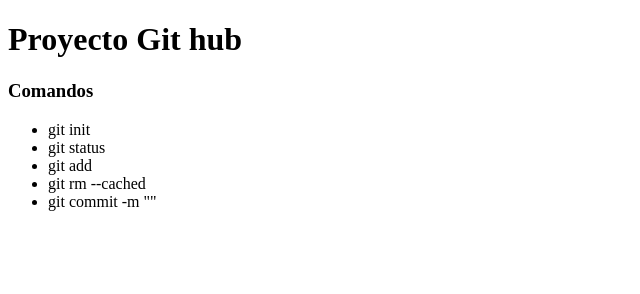
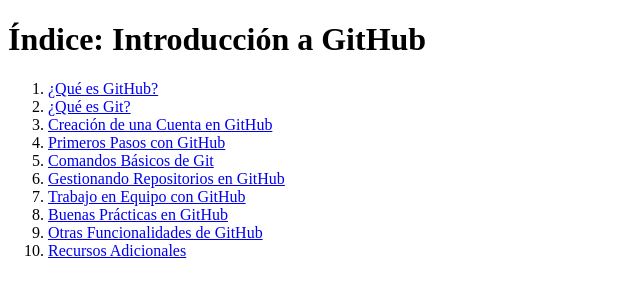
Before and after one commit to Maycol0212/Prueba, a plain HTML site: page Index.html in a window 1280 px wide. Shown: the whole page, without its empty margins (0-640 px from the left). Drawn offline with Linux system fonts and the light colour scheme.

Commit message:
Agregando contenido en index

```diff
--- a/Index.html
+++ b/Index.html
@@ -1,19 +1,23 @@
 <!DOCTYPE html>
-<html lang="en">
+<html lang="es">
 <head>
     <meta charset="UTF-8">
     <meta name="viewport" content="width=device-width, initial-scale=1.0">
-    <title>Document</title>
+    <title>Introducción a GitHub</title>
 </head>
 <body>
-     <h1>Proyecto Git hub</h1>
-    <h3>Comandos</h3>
-    <ul>
-        <li>git init</li>
-        <li>git status</li>
-        <li>git add</li>
-        <li>git rm --cached</li>
-        <li>git commit -m ""</li>
-    </ul>
+    <h1>Índice: Introducción a GitHub</h1>
+    <ol>
+        <li><a href="#que-es-github">¿Qué es GitHub?</a></li>
+        <li><a href="#que-es-git">¿Qué es Git?</a></li>
+        <li><a href="#crear-cuenta">Creación de una Cuenta en GitHub</a></li>
+        <li><a href="#primeros-pasos">Primeros Pasos con GitHub</a></li>
+        <li><a href="#comandos-basicos">Comandos Básicos de Git</a></li>
+        <li><a href="#gestion-repositorios">Gestionando Repositorios en GitHub</a></li>
+        <li><a href="#trabajo-equipo">Trabajo en Equipo con GitHub</a></li>
+        <li><a href="#buenas-practicas">Buenas Prácticas en GitHub</a></li>
+        <li><a href="#otras-funcionalidades">Otras Funcionalidades de GitHub</a></li>
+        <li><a href="#recursos-adicionales">Recursos Adicionales</a></li>
+    </ol>
 </body>
 </html>
```
